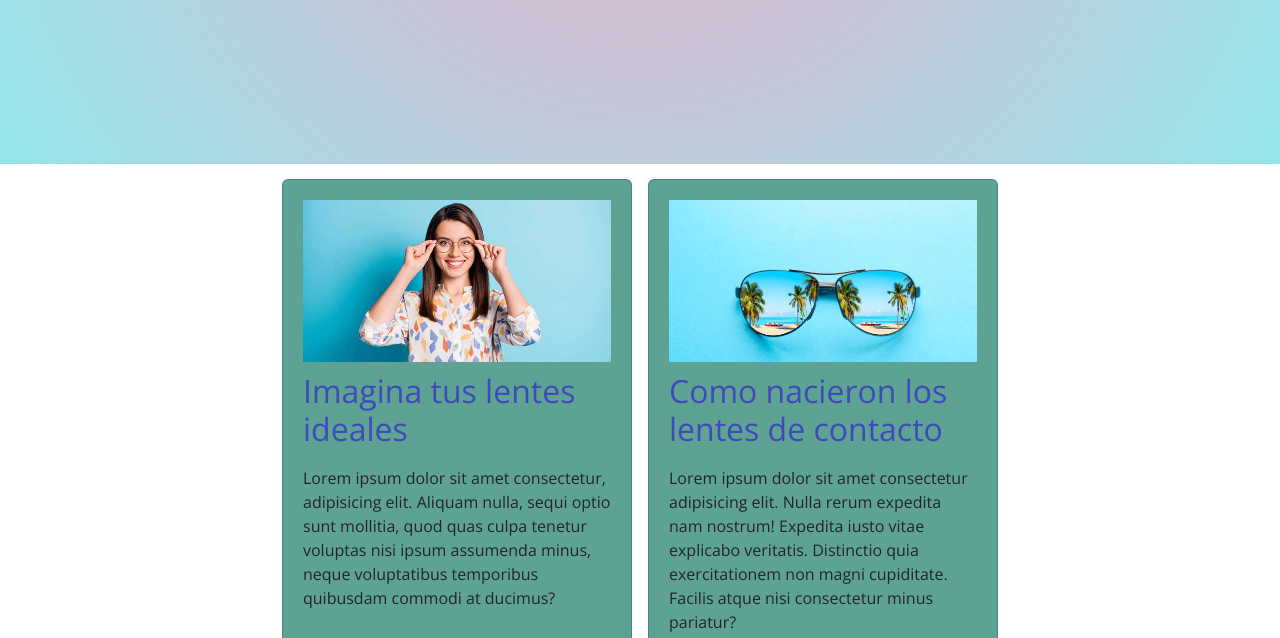
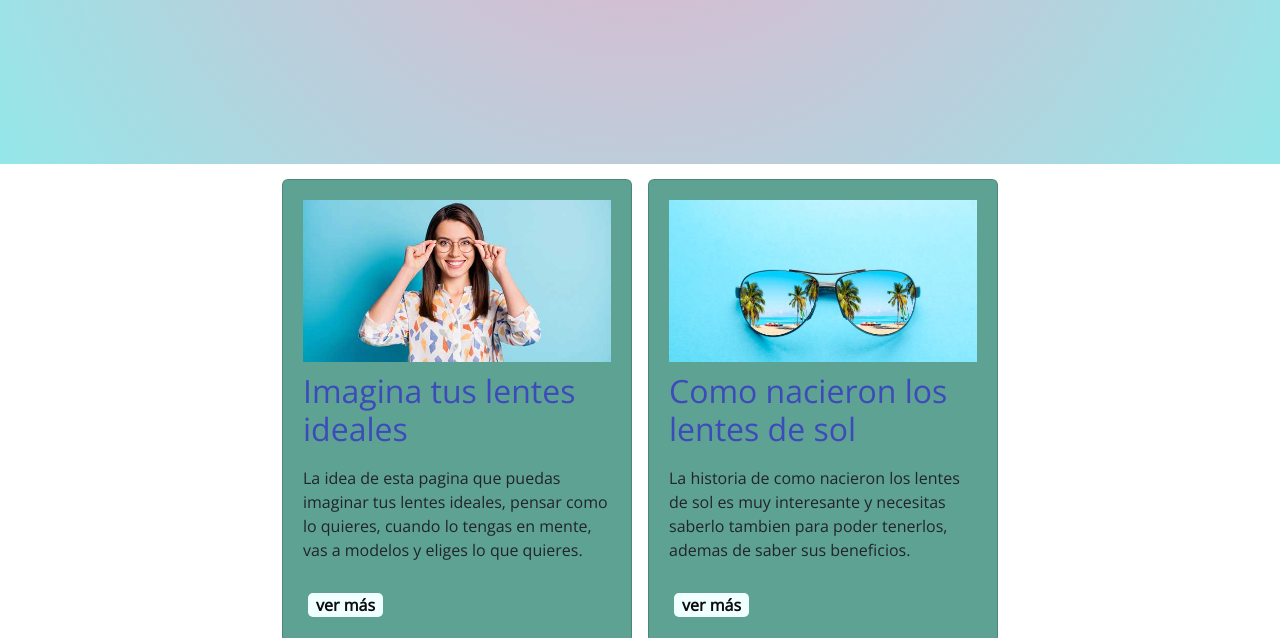
Before and after one commit to andrepazvi/opticacrisan, a website: page index.html in a window 1280 px wide. Shown: the part 772-1410 px from the top of the page. Drawn offline with nearby package versions, Linux system fonts and the light colour scheme.

Commit message:
ultimos detalles

```diff
--- a/index.html
+++ b/index.html
@@ -8,6 +8,10 @@
 
     <link rel="shortcut icon" href="./img/logo.png" type="image/x-icon">
     <title>optica</title>
+
+    <meta name="keywords" content="lentes, contacto, óptico, lentes de sol">
+    <meta name="description" content="esta pagina entrega información de inicio de pagina de lentes">
+
     <script src="https://kit.fontawesome.com/c22b481f22.js" crossorigin="anonymous"></script>
 
     <link href="https://cdn.jsdelivr.net/npm/bootstrap@5.3.0-alpha1/dist/css/bootstrap.min.css" rel="stylesheet" integrity="sha384-GLhlTQ8iRABdZLl6O3oVMWSktQOp6b7In1Zl3/Jr59b6EGGoI1aFkw7cmDA6j6gD" crossorigin="anonymous">
@@ -73,13 +77,13 @@
                     <div class="card">
                         <img src="./img/anteojos.jpg">
                         <h2>Imagina tus lentes ideales</h2>
-                        <p>Lorem ipsum dolor sit amet consectetur, adipisicing elit. Aliquam nulla, sequi optio sunt mollitia, quod quas culpa tenetur voluptas nisi ipsum assumenda minus, neque voluptatibus temporibus quibusdam commodi at ducimus?</p>
+                        <p>La idea de esta pagina que puedas imaginar tus lentes ideales, pensar como lo quieres, cuando lo tengas en mente, vas a modelos y eliges lo que quieres. </p>
                         <a class="boton1" href="#">ver más</a>
                      </div>
                      <div class="card">
                         <img src="./img/fondo2.jpg">
-                        <h2>Como nacieron los lentes de contacto</h2>
-                        <p>Lorem ipsum dolor sit amet consectetur adipisicing elit. Nulla rerum expedita nam nostrum! Expedita iusto vitae explicabo veritatis. Distinctio quia exercitationem non magni cupiditate. Facilis atque nisi consectetur minus pariatur?</p>
+                        <h2>Como nacieron los lentes de sol</h2>
+                        <p>La historia de como nacieron los lentes de sol es muy interesante y necesitas saberlo tambien para poder tenerlos, ademas de saber sus beneficios.</p>
                         <a class="boton1" href="#">ver más</a>
                      </div>
                 </section>
```
Also changed, not shown: paginas/contacto.html (+4 -0 lines), paginas/historia.html (+4 -0 lines), paginas/modelos.html (+4 -0 lines), paginas/quienes-somos.html (+4 -0 lines).
